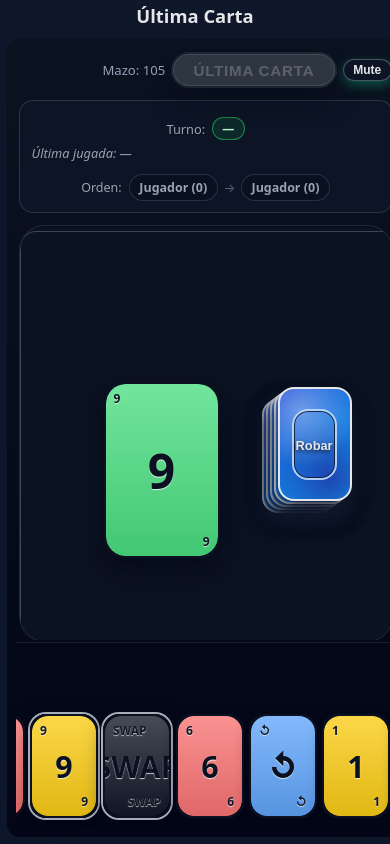
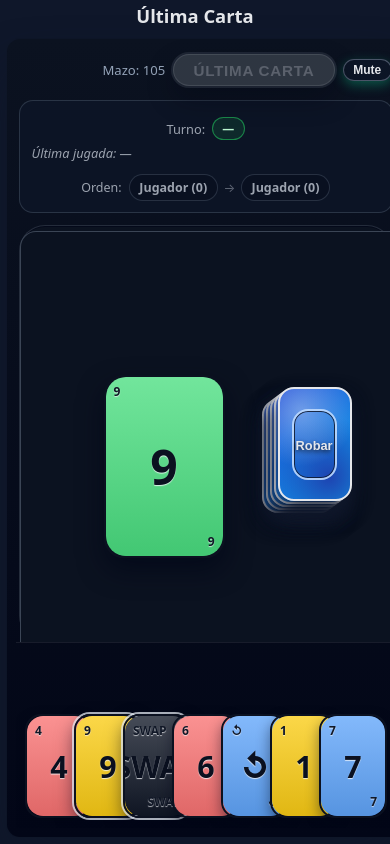
Before and after one commit to MariaPicazoSanchez/arquitecturaBase, a React (Vite) app in the folder client/games/uno/: page / in a window 390 px wide. Built offline with nearby package versions, Linux system fonts and the light colour scheme.

Commit message:
pequeños arreglos, siguen habiendo problemas

```diff
--- a/client/games/uno/src/components/Card.jsx
+++ b/client/games/uno/src/components/Card.jsx
@@ -61,6 +61,7 @@ export default function Card({
   isLastPlayed = false,
 }) {
   const isWildValue = card.value === 'wild' || card.value === '+4';
+  const isPlusFour = card.value === '+4';
   const isColorlessSpecial = card.color === 'wild';
 
   let displayValue = card.value;
@@ -79,6 +80,7 @@ export default function Card({
     isPlayable && 'uno-card--playable',
     isLastPlayed && 'uno-card--last-played',
     isWildValue && 'uno-card--wild',
+    isPlusFour && 'uno-card--plus4',
   ]
     .filter(Boolean)
     .join(' ');
@@ -86,13 +88,25 @@ export default function Card({
   const baseColor = COLOR_MAP[card.color];
   const solidColor = baseColor || (isColorlessSpecial ? '#111827' : '#e5e7eb');
 
-  const wildBar =
+  const rainbow =
+    'linear-gradient(135deg, #ef4444 0 25%, #facc15 25% 50%, #22c55e 50% 75%, #3b82f6 75% 100%)';
+  const chosenSolid =
     card.color && card.color !== 'wild' && COLOR_MAP[card.color]
       ? `linear-gradient(90deg, ${COLOR_MAP[card.color]} 0 100%)`
-      : 'linear-gradient(90deg, #ef4444 0 25%, #facc15 25% 50%, #22c55e 50% 75%, #3b82f6 75% 100%)';
+      : null;
+
+  const wildBar = chosenSolid ?? 'linear-gradient(90deg, #ef4444 0 25%, #facc15 25% 50%, #22c55e 50% 75%, #3b82f6 75% 100%)';
 
   const innerStyle = isWildValue
+    ? isPlusFour
       ? {
+          backgroundColor: '#111827',
+          backgroundImage: rainbow,
+          backgroundRepeat: 'no-repeat',
+          backgroundSize: '100% 100%',
+          backgroundPosition: 'center',
+        }
+      : {
           backgroundColor: '#111827',
           backgroundImage: wildBar,
           backgroundRepeat: 'no-repeat',
--- a/client/games/uno/src/components/UnoGame.jsx
+++ b/client/games/uno/src/components/UnoGame.jsx
@@ -26,6 +26,9 @@ import {
 
 const UNO_CALL_WINDOW_MS = 5000;
 const ACTION_OVERLAY_MS = 1200;
+const BOT_DELAY_MIN_MS = 700;
+const BOT_DELAY_MAX_MS = 1100;
+const BOT_DELAY_CAP_MS = 1500;
 
 export default function UnoGame() {
   const codigoFromUrl = new URLSearchParams(window.location.search).get('codigo');
@@ -51,6 +54,7 @@ export default function UnoGame() {
   const drawStackRef = useRef(null);
   const reshuffleTimerRef = useRef(null);
   const reshuffleRunIdRef = useRef(0);
+  const botTurnTimerRef = useRef(null);
   const [isMuted, setIsMuted] = useState(() => {
     initSfxFromStorage();
     return isSfxMuted();
@@ -99,7 +103,6 @@ export default function UnoGame() {
   const isLocallyEliminatedRef = useRef(false);
   const handWrapRef = useRef(null);
   const firstHandCardRef = useRef(null);
-  const hasHandUserScrolledRef = useRef(false);
   const [handOverlapPx, setHandOverlapPx] = useState(0);
 
   const { engine, uiStatus } = game;
@@ -142,13 +145,15 @@ export default function UnoGame() {
     const padRight = Number.parseFloat(cs.paddingRight || '0') || 0;
     const available = Math.max(0, wrapEl.clientWidth - padLeft - padRight);
 
-    const startStackAt = 12;
-    const baseGap = cardWidth * 0.08; // <= 11: sin apilar (gap)
-    const minOverlap = cardWidth * 0.12; // >= 12: empieza a apilar
-    const maxOverlap = cardWidth * 0.7;
-
-    let overlap = -baseGap;
-    if (n >= startStackAt) {
+    const baseGap = cardWidth * 0.08;
+    const baseOverlap = -baseGap; // gap visual con pocas cartas
+    const minOverlap = cardWidth * 0.12;
+    const maxOverlap = cardWidth * 0.85;
+
+    const baseWidth = cardWidth + (n - 1) * (cardWidth - baseOverlap);
+
+    let overlap = baseOverlap;
+    if (baseWidth > available + 1) {
       const neededStep = (available - cardWidth) / (n - 1);
       overlap = cardWidth - neededStep;
       overlap = Math.max(minOverlap, Math.min(maxOverlap, overlap));
@@ -157,17 +162,6 @@ export default function UnoGame() {
     setHandOverlapPx(Math.round(overlap));
   }, [player?.hand]);
 
-  const centerHandIfOverflowing = useCallback(() => {
-    const wrapEl = handWrapRef.current;
-    if (!wrapEl) return;
-    if (hasHandUserScrolledRef.current) return;
-
-    const overflow = wrapEl.scrollWidth - wrapEl.clientWidth;
-    if (overflow > 2) {
-      wrapEl.scrollLeft = overflow / 2;
-    }
-  }, []);
-
   useEffect(() => {
     computeHandOverlapPx();
   }, [computeHandOverlapPx]);
@@ -175,8 +169,6 @@ export default function UnoGame() {
   useEffect(() => {
     const wrapEl = handWrapRef.current;
     if (!wrapEl) return;
-
-    hasHandUserScrolledRef.current = false;
 
     if (typeof ResizeObserver === 'undefined') {
       const onResize = () => computeHandOverlapPx();
@@ -191,11 +183,7 @@ export default function UnoGame() {
     return () => ro.disconnect();
   }, [computeHandOverlapPx]);
 
-  useEffect(() => {
-    requestAnimationFrame(() => {
-      centerHandIfOverflowing();
-    });
-  }, [handOverlapPx, player?.hand?.length, centerHandIfOverflowing]);
+  // Sin scroll horizontal: el overlap siempre se ajusta para encajar.
 
   const triggerDeckReshuffleFx = useCallback((movedCount) => {
     const overlay = reshuffleOverlayRef.current;
@@ -1578,9 +1566,26 @@ export default function UnoGame() {
     if (isMultiplayer) return;
     if (!engine) return;
     if (!isPlaying) return;
-    if (engine.currentPlayerIndex !== 1) return;
-
-    const timeout = setTimeout(() => {
+    if (engine.currentPlayerIndex !== 1) {
+      if (botTurnTimerRef.current) {
+        clearTimeout(botTurnTimerRef.current);
+        botTurnTimerRef.current = null;
+      }
+      return;
+    }
+
+    if (botTurnTimerRef.current) {
+      clearTimeout(botTurnTimerRef.current);
+      botTurnTimerRef.current = null;
+    }
+
+    const delayRaw =
+      BOT_DELAY_MIN_MS +
+      Math.floor(Math.random() * (BOT_DELAY_MAX_MS - BOT_DELAY_MIN_MS + 1));
+    const delay = Math.min(BOT_DELAY_CAP_MS, delayRaw);
+
+    botTurnTimerRef.current = setTimeout(() => {
+      botTurnTimerRef.current = null;
       setGame((prev) => {
         const { engine, uiStatus } = prev;
         if (uiStatus !== 'playing') return prev;
@@ -1692,10 +1697,15 @@ export default function UnoGame() {
           message,
         };
       });
-    }, 800);
-
-    return () => clearTimeout(timeout);
-  }, [engine, isPlaying]);
+    }, delay);
+
+    return () => {
+      if (botTurnTimerRef.current) {
+        clearTimeout(botTurnTimerRef.current);
+        botTurnTimerRef.current = null;
+      }
+    };
+  }, [engine, isPlaying, isMultiplayer]);
 
   // -------------------------
   // Render
@@ -2249,9 +2259,6 @@ export default function UnoGame() {
         <div
           ref={handWrapRef}
           className="uno-handWrap uno-handWrap--player"
-          onScroll={() => {
-            hasHandUserScrolledRef.current = true;
-          }}
         >
           <div
             className="uno-handRow uno-handRow--player"
--- a/client/games/uno/src/index.css
+++ b/client/games/uno/src/index.css
@@ -143,7 +143,7 @@ h1 {
 .unoCenter {
   grid-area: center;
   min-height: 0;
-  overflow: hidden;
+  overflow: visible;
   display: flex;
   align-items: stretch;
   justify-content: center;
@@ -179,6 +179,12 @@ h1 {
   .unoMain {
     grid-template-columns: 380px 1fr;
     grid-template-areas: "left center";
+  }
+  .unoCenter {
+    padding-bottom: 18px;
+  }
+  .centerPiles {
+    transform: translateY(-8px);
   }
 }
 
@@ -612,17 +618,16 @@ h1 {
   display: flex;
   justify-content: center;
   align-items: flex-end;
-  overflow-x: auto;
+  overflow-x: hidden;
   overflow-y: visible;
   padding: 10px 8px;
   height: 100%;
   box-sizing: border-box;
-  scroll-behavior: smooth;
-  scrollbar-width: thin;
+  scrollbar-width: none;
 }
 
 .uno-handWrap--player::-webkit-scrollbar {
-  height: 8px;
+  height: 0;
 }
 
 .uno-handWrap--player::-webkit-scrollbar-thumb {
@@ -752,6 +757,12 @@ h1 {
   text-shadow: 0 1px 1px rgba(248, 250, 252, 0.7);
 }
 
+.uno-card--plus4 .uno-card__corner,
+.uno-card--plus4 .uno-card__center {
+  color: #f8fafc;
+  text-shadow: 0 2px 8px rgba(2, 6, 23, 0.85);
+}
+
 .uno-card__corner--tl {
   top: 6px;
   left: 8px;
@@ -1173,12 +1184,19 @@ button:disabled {
   min-height: 280px;
   max-height: 100%;
   border-radius: 26px;
-  overflow: hidden;
+  overflow: visible;
 
   background: #0b1220;
 
   border: 1px solid rgba(148, 163, 184, 0.18);
   box-shadow: inset 0 0 0 1px rgba(2, 6, 23, 0.7);
+}
+
+@media (max-width: 900px) {
+  .uno-card--large {
+    width: clamp(100px, 30vw, 150px);
+    height: clamp(155px, 46vw, 230px);
+  }
 }
 
 .uno-table-seats {
```
Lines whose indentation alone changed are shown as unchanged.
